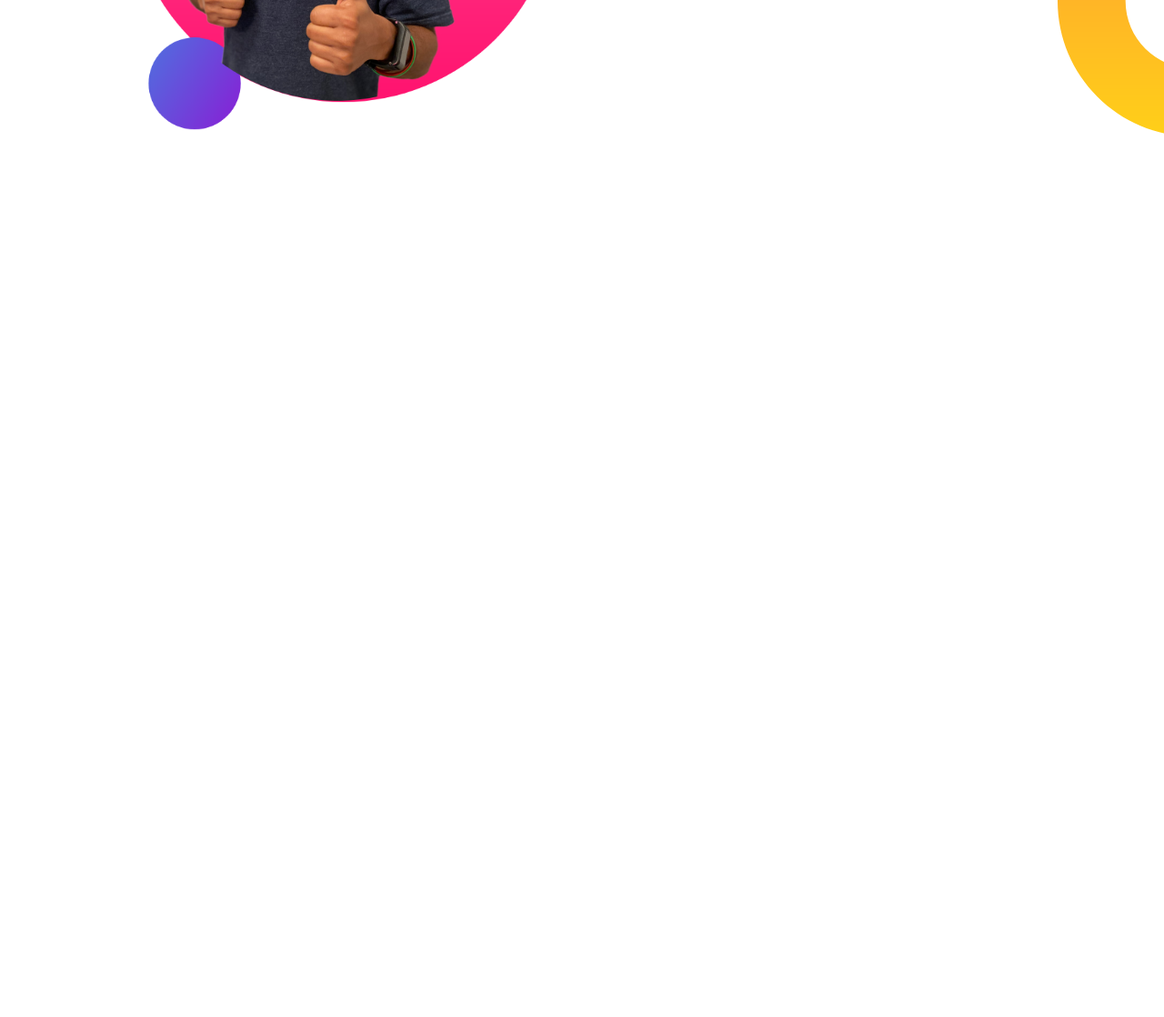
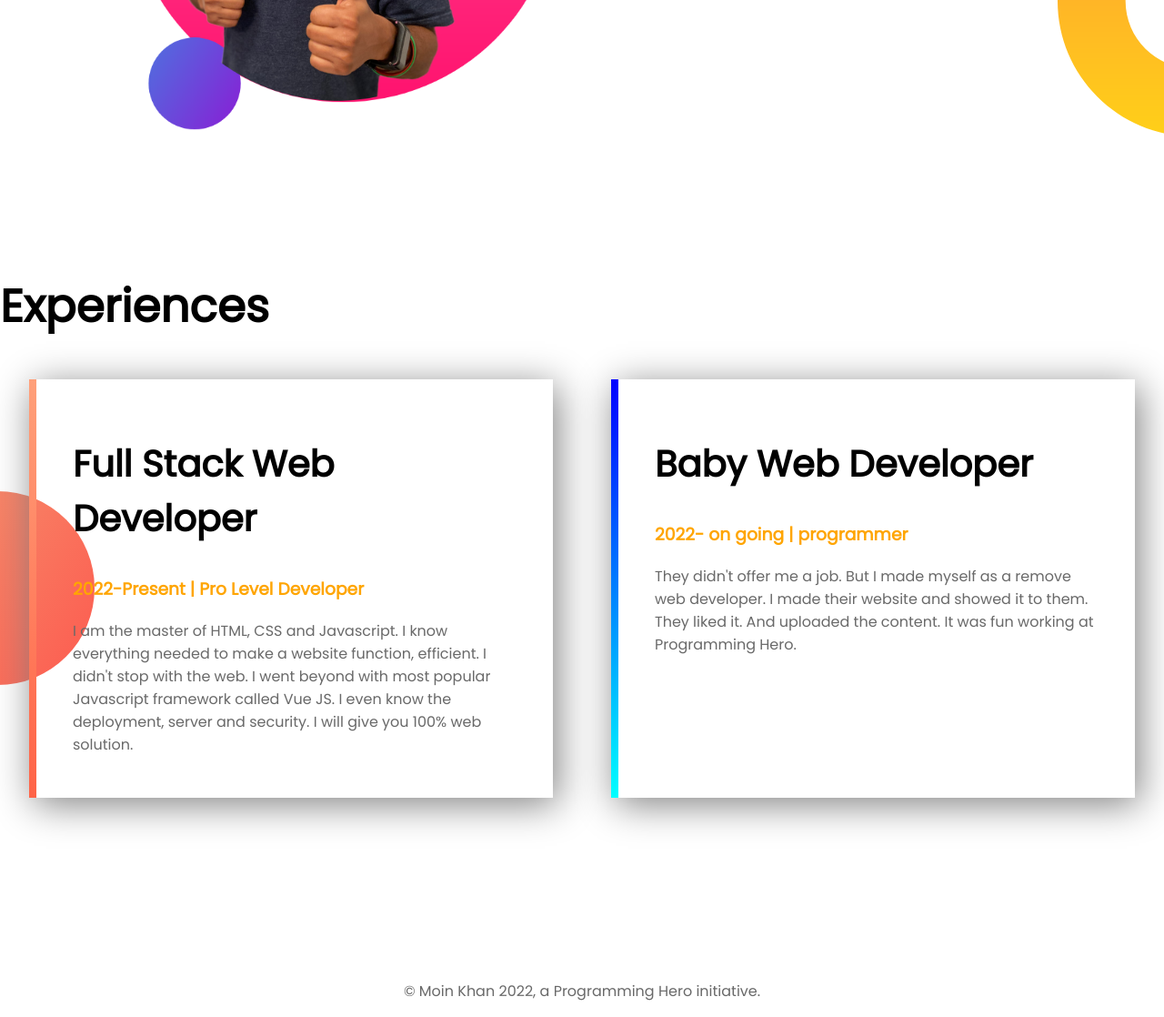
Before and after one commit to nmkhans/developer-portfolio, a plain HTML site: page index.html in a window 1280 px wide. Shown: the part 1009-2127 px from the top of the page at 91% size. Before the commit the page ends 1309 px from the top, so only its background shows below. Drawn offline with Linux system fonts and the light colour scheme.

Commit message:
Completed

```diff
--- a/index.html
+++ b/index.html
@@ -12,7 +12,7 @@
     </head>
 
     <body>
-        <section class="header">
+        <section class="header flexible">
             <div class="half_width">
                 <h1>Welcome to</h1>
                 <h1><span class="name">Moin Khan</span> world!</h1>
@@ -25,7 +25,7 @@
             </div>
         </section>
 
-        <section class="dream_big">
+        <section class="dream_big flexible">
             <div class="half_width">
                 <img src="images/jhankar2.png" alt="">
             </div>
@@ -36,5 +36,25 @@
                 <a class="link_button" href="https://www.linkedin.com" taget="_blank">DOWNLOAD RESUME</a>
             </div>
         </section>
+
+        <section class="experience">
+            <h1>Experiences</h1>
+           <div class="experience_area">
+                <div class="experience_card" id="tomato">
+                    <h2>Full Stack Web Developer</h2>
+                    <h3>2022-Present | Pro Level Developer</h3>
+                    <p>I am the master of HTML, CSS and Javascript. I know everything needed to make a website function, efficient. I didn't stop with the web. I went beyond with most popular Javascript framework called Vue JS. I even know the deployment, server and security. I will give you 100% web solution.</p>
+                </div>
+                <div class="experience_card" id="blue">
+                    <h2>Baby Web Developer</h2>
+                    <h3>2022- on going | programmer</h3>
+                    <p>They didn't offer me a job. But I made myself as a remove web developer. I made their website and showed it to them. They liked it. And uploaded the content. It was fun working at Programming Hero.</p>
+                </div>
+           </div>
+        </section>
+
+        <footer>
+            <p>© Moin Khan 2022, a Programming Hero initiative.</p>
+        </footer>
     </body>
 </html>
--- a/style.css
+++ b/style.css
@@ -10,11 +10,23 @@ h1 {
     font-size: 50px;
 }
 
+h2 {
+    font-size: 40px;
+}
+
+h3 {
+    color: orange;
+}
+
+p {
+    color: #696969;
+}
+
 .name {
     color: orange;
 }
 
-section {
+.flexible {
     display: flex;
     margin-bottom: 150px;
 }
@@ -60,3 +72,42 @@ section {
 .dream_title {
     font-size: 43px;
 }
+
+.experience {
+    margin-bottom: 100px;
+}
+
+.experience_area {
+    display: flex;
+    background-image: url(images/exp-bg.png);
+    background-repeat: no-repeat;
+    background-position: center left;
+}
+
+.experience_card {
+    width: 45%;
+    margin-left: 2.5%;
+    margin-right: 2.5%;
+    padding: 30px 40px;
+    box-shadow: 5px 7px 40px gray;
+}
+
+#tomato {
+    border-left: 8px solid;
+    border-image: linear-gradient(lightsalmon, tomato);
+    border-image-slice: 1;
+}
+
+#blue {
+    border-left: 8px solid;
+    border-image: linear-gradient(blue, cyan);
+    border-image-slice: 1;
+}
+
+footer {
+    margin-top: 200px;
+}
+
+footer p {
+    text-align: center;
+}
```
